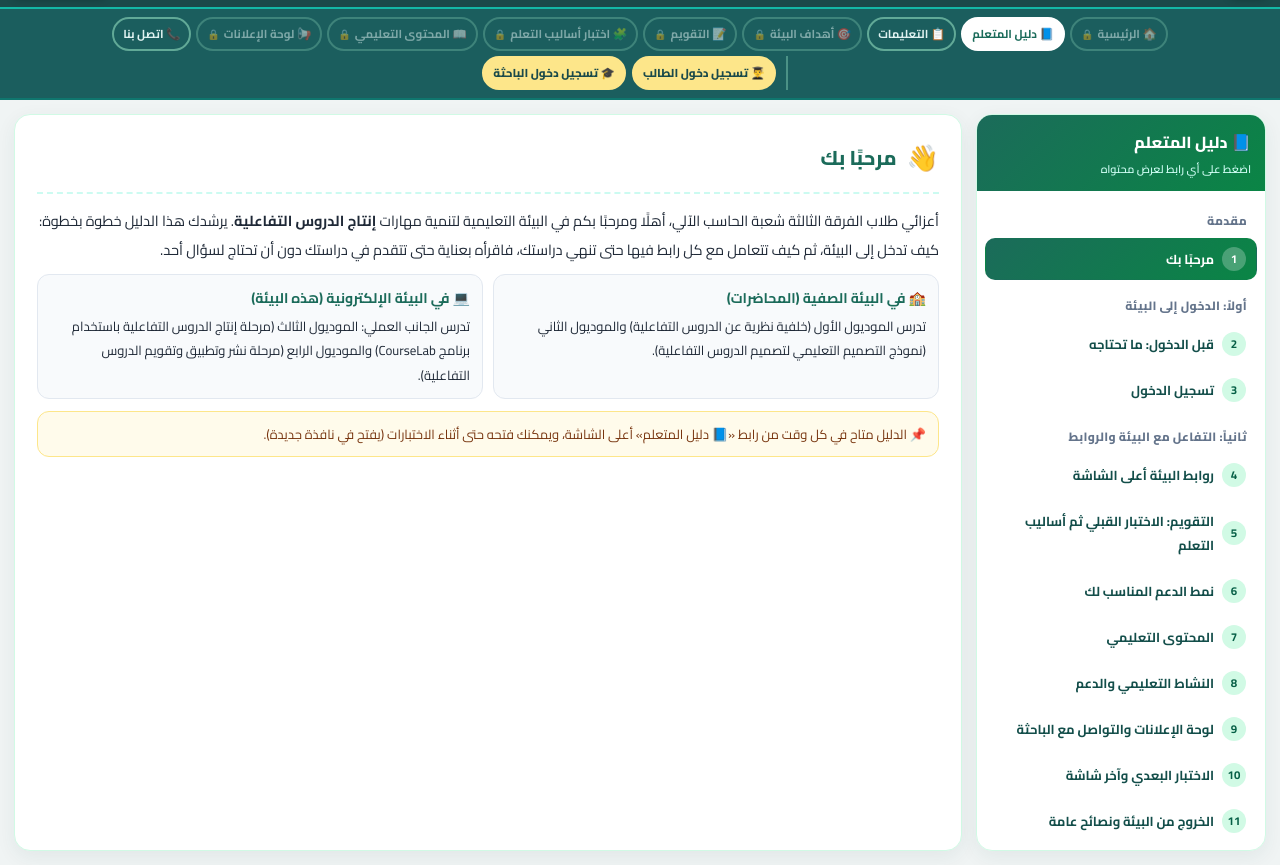
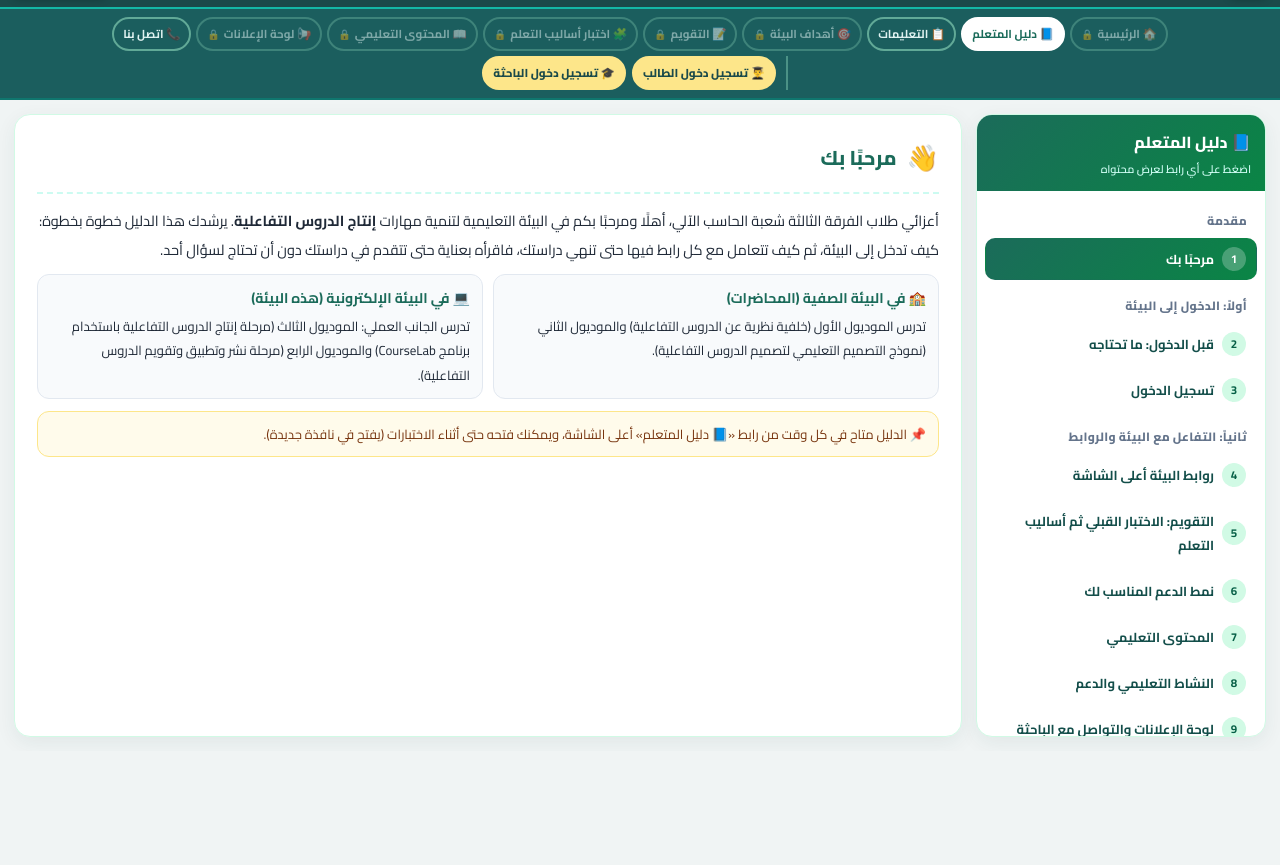
Before and after one commit to worledtecnology-spec/Salwa-Nabawi---Blended-Learning-Environment, a plain HTML site: page guied.html in a window 1280 px wide. Shown: the part 49-914 px from the top of the page. After the commit the page ends 800 px from the top, so only its background shows below. Drawn offline with Linux system fonts and the light colour scheme.

Commit message:
Update project

```diff
--- a/guide.css
+++ b/guide.css
@@ -61,3 +61,15 @@ body{display:flex;flex-direction:column;min-height:100vh;}
 .ins-link.active{background:linear-gradient(135deg,var(--primary),var(--accent));color:#fff;border-color:transparent;}
 .ins-link.active small{color:#ccfbf1;}
 @media (max-width:900px){.g-wrap{grid-template-columns:1fr;}.g-side{position:static;}.cards2,.cards4,.ins-links{grid-template-columns:1fr;}.header{padding:52px 12px 10px;}.brand-logos{bottom:auto;height:48px;}}
+
+/* ── تمرير داخلي: الشعارات والتبويبات ثابتة، والقائمة الجانبية والمحتوى يتحرك كل منهما داخل إطاره ── */
+@media (min-width:901px){
+  html,body{height:100%;}
+  body{height:100vh;overflow:hidden;}
+  .header,.nav{flex-shrink:0;}
+  .g-wrap{flex:1 1 auto;min-height:0;overflow:hidden;align-items:stretch;}
+  .g-side{position:static;align-self:stretch;display:flex;flex-direction:column;min-height:0;}
+  .g-side-hdr{flex-shrink:0;}
+  .g-links{flex:1;min-height:0;overflow-y:auto;}
+  .g-main{min-height:0;overflow-y:auto;scroll-behavior:smooth;}
+}
--- a/guide.js
+++ b/guide.js
@@ -25,7 +25,9 @@
     document.querySelectorAll('.g-links a, .ins-link').forEach(function(a){
       a.classList.toggle('active', a.getAttribute('href') === '#' + target.id);
     });
-    var m = document.getElementById('gMain'); if (m && id) m.scrollIntoView({block:'start', behavior:'smooth'});
+    /* الرجوع لبداية القسم داخل إطار المحتوى فقط (بدون تحريك الصفحة كلها) */
+    var m = document.getElementById('gMain');
+    if (m) { if (m.scrollHeight > m.clientHeight) m.scrollTop = 0; else if (id && window.innerWidth <= 900) m.scrollIntoView({block:'start'}); }
   }
   window.addEventListener('hashchange', show);
   show();
```
